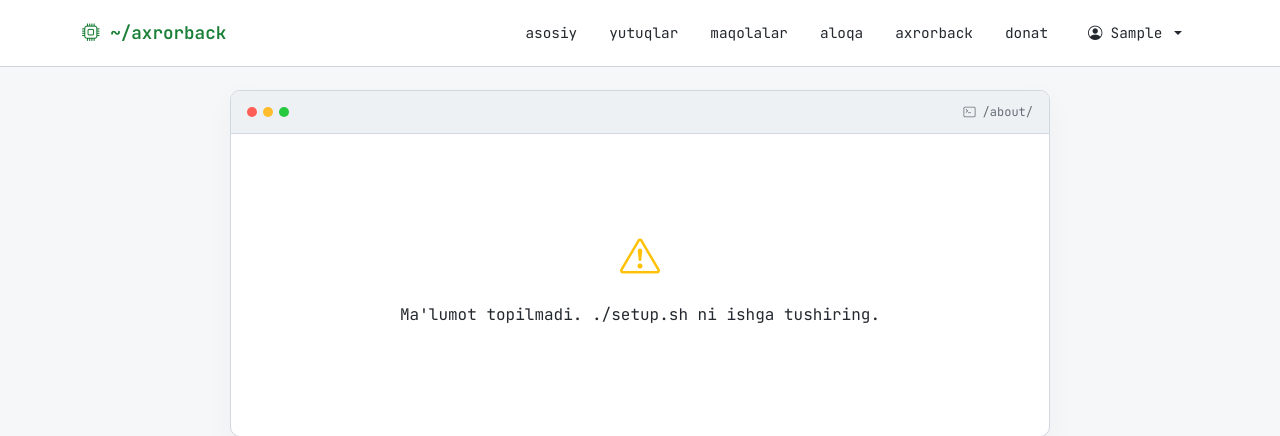
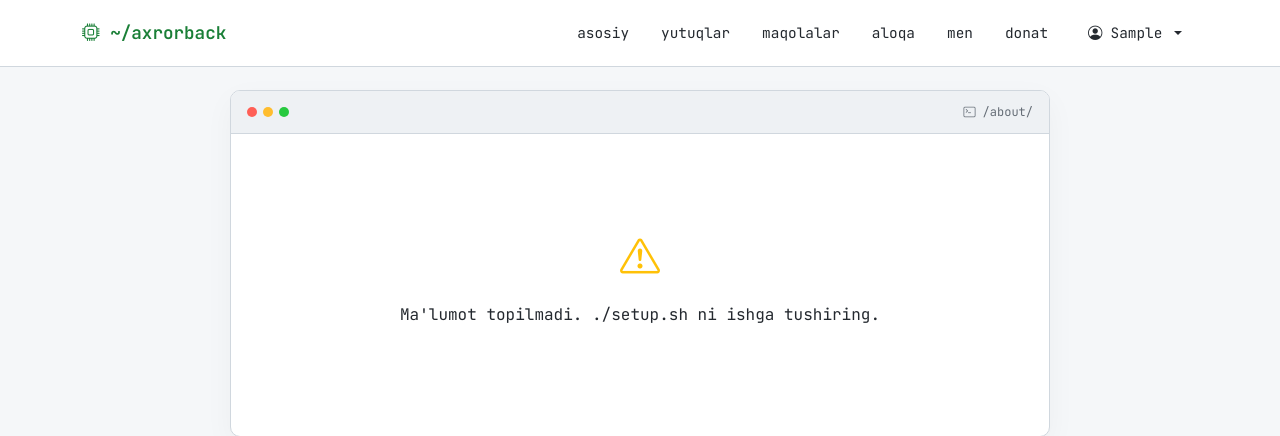
Before and after one commit to axrorback/axrortech, a Django app: page /about/ in a window 1280 px wide. Shown: the top 436 px of the page. Run offline with Django 5.2, Linux system fonts and the light colour scheme; the visitor is signed in with stand-in values (Sample User, id 1); data that the repository does not hold is empty; parts of the project's set-up code (start-up, migrations or seed data) failed here and were passed over; some libraries are stand-ins or nearby versions.

Commit message:
Update "About" nav link text from "axrorback" to "men" in `base.html`

```diff
--- a/templates/base.html
+++ b/templates/base.html
@@ -197,7 +197,7 @@
           <li class="nav-item"><a class="nav-link" href="{% url 'achievement' %}">yutuqlar</a></li>
           <li class="nav-item"><a class="nav-link" href="{% url 'post_list' %}">maqolalar</a></li>
           <li class="nav-item"><a class="nav-link" href="{% url 'contact' %}">aloqa</a></li>
-          <li class="nav-item"><a class="nav-link" href="{% url 'about' %}">axrorback</a></li>
+          <li class="nav-item"><a class="nav-link" href="{% url 'about' %}">men</a></li>
 
           {% if user.is_authenticated %}
             <li class="nav-item"><a class="nav-link" href="{% url 'donate' %}">donat</a></li>
```
